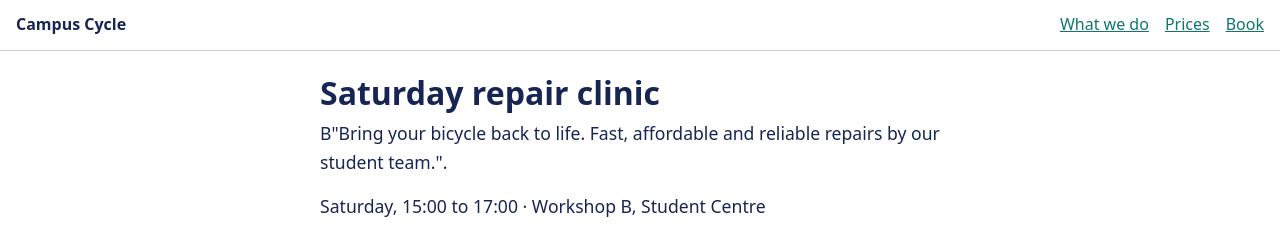
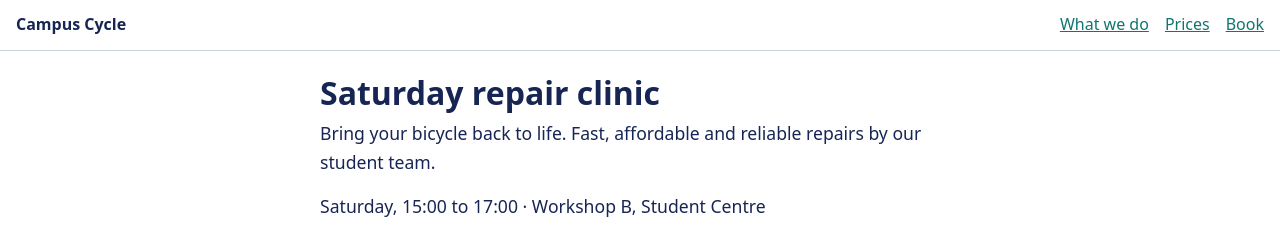
Before and after one commit to kobeder/clinic, a plain HTML site: page index.html in a window 1280 px wide. Shown: the top 226 px of the page. Drawn offline with Linux system fonts and the light colour scheme; files whose address does not match are found by name.

Commit message:
Intro correct changes

```diff
--- a/index.html
+++ b/index.html
@@ -21,8 +21,7 @@
   <main>
     <section class="hero">
       <h1>Saturday repair clinic</h1>
-      <p>B"Bring your bicycle back to life. Fast, affordable and reliable repairs by our student team.".</p>
-
+      <p>Bring your bicycle back to life. Fast, affordable and reliable repairs by our student team.</p>
       <p class="event-details">Saturday, 15:00 to 17:00 · Workshop B, Student Centre</p>
       <a class="button" href="#book">Book a slot</a>
     </section>
```
Also changed, not shown: 1 other file.
